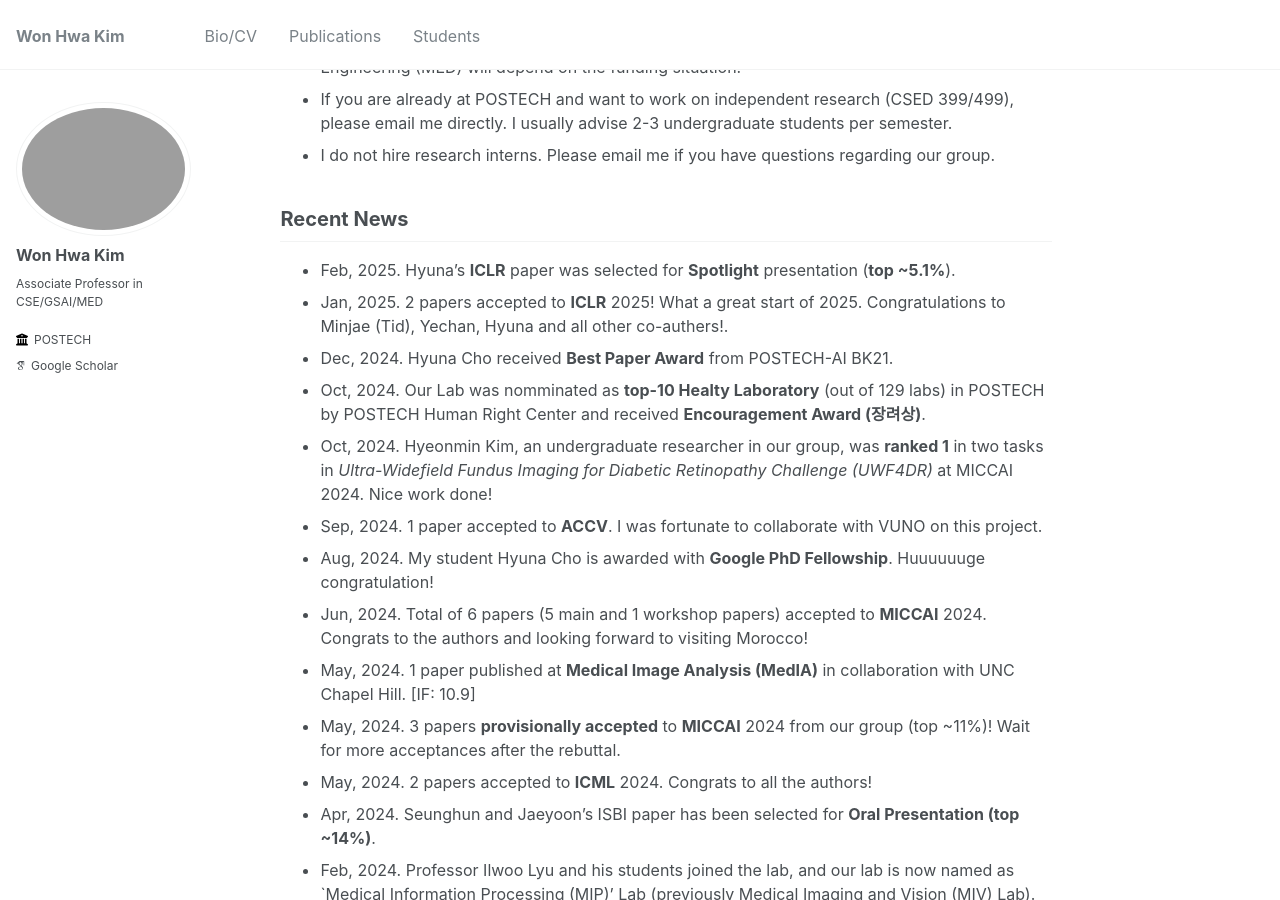
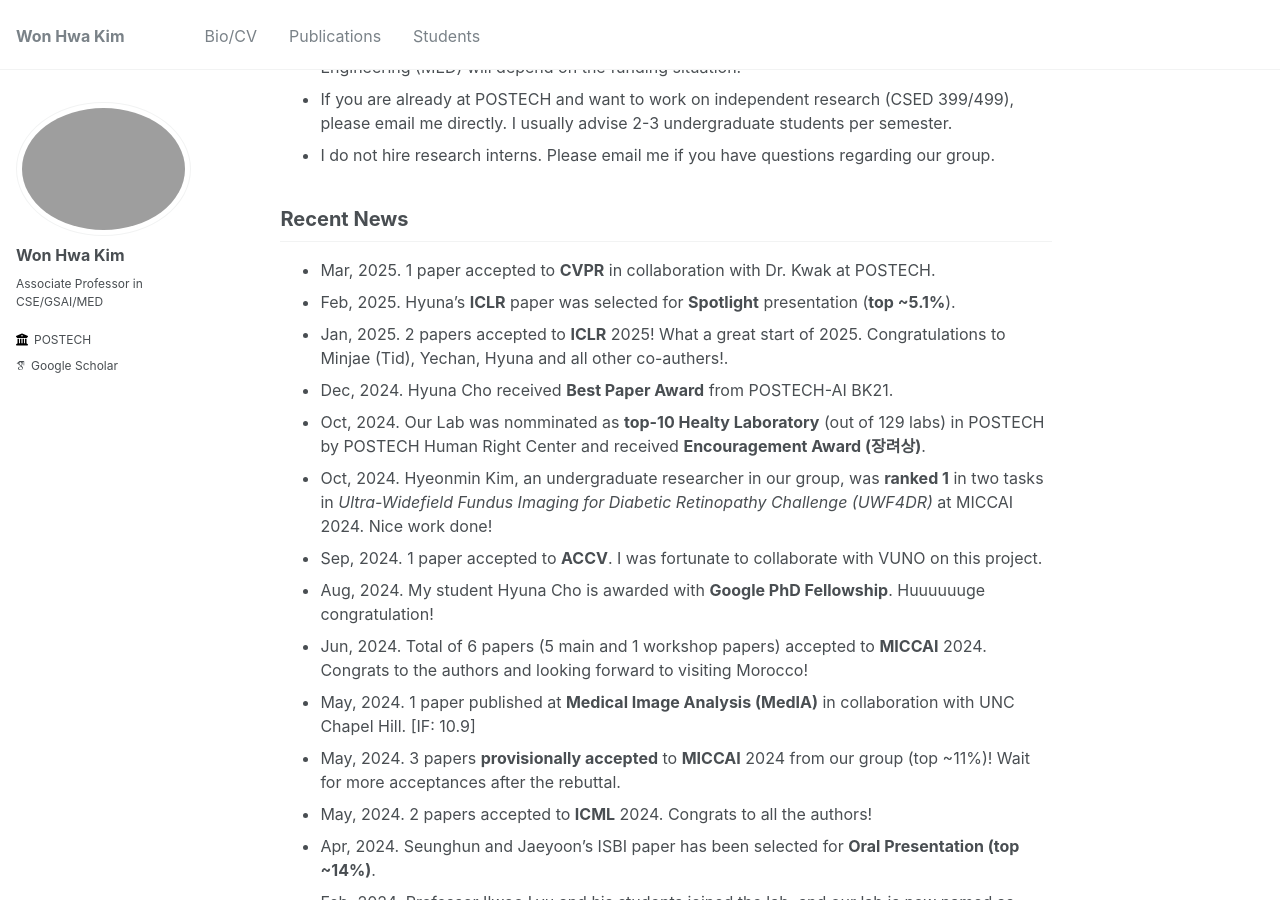
Before and after one commit to wwplato/wwplato.github.io, a Jekyll site: the page built from _pages/about.md, in a window 1280 px wide and 900 px high, scrolled down 620 px. Built offline with Jekyll 4.4.1, drawn with Linux system fonts in a browser that asks for light colours; some web fonts are replaced.

Commit message:
Update about.md

```diff
--- a/_pages/about.md
+++ b/_pages/about.md
@@ -32,6 +32,7 @@ I am always looking for highly **self-motivated** students with long term goals.
 
 Recent News
 -----
+* Mar, 2025. 1 paper accepted to **CVPR** in collaboration with Dr. Kwak at POSTECH.
 * Feb, 2025. Hyuna's **ICLR** paper was selected for **Spotlight** presentation (**top ~5.1%**).
 * Jan, 2025. 2 papers accepted to **ICLR** 2025! What a great start of 2025. Congratulations to Minjae (Tid), Yechan, Hyuna and all other co-authers!.
 * Dec, 2024. Hyuna Cho received **Best Paper Award** from POSTECH-AI BK21.
```
